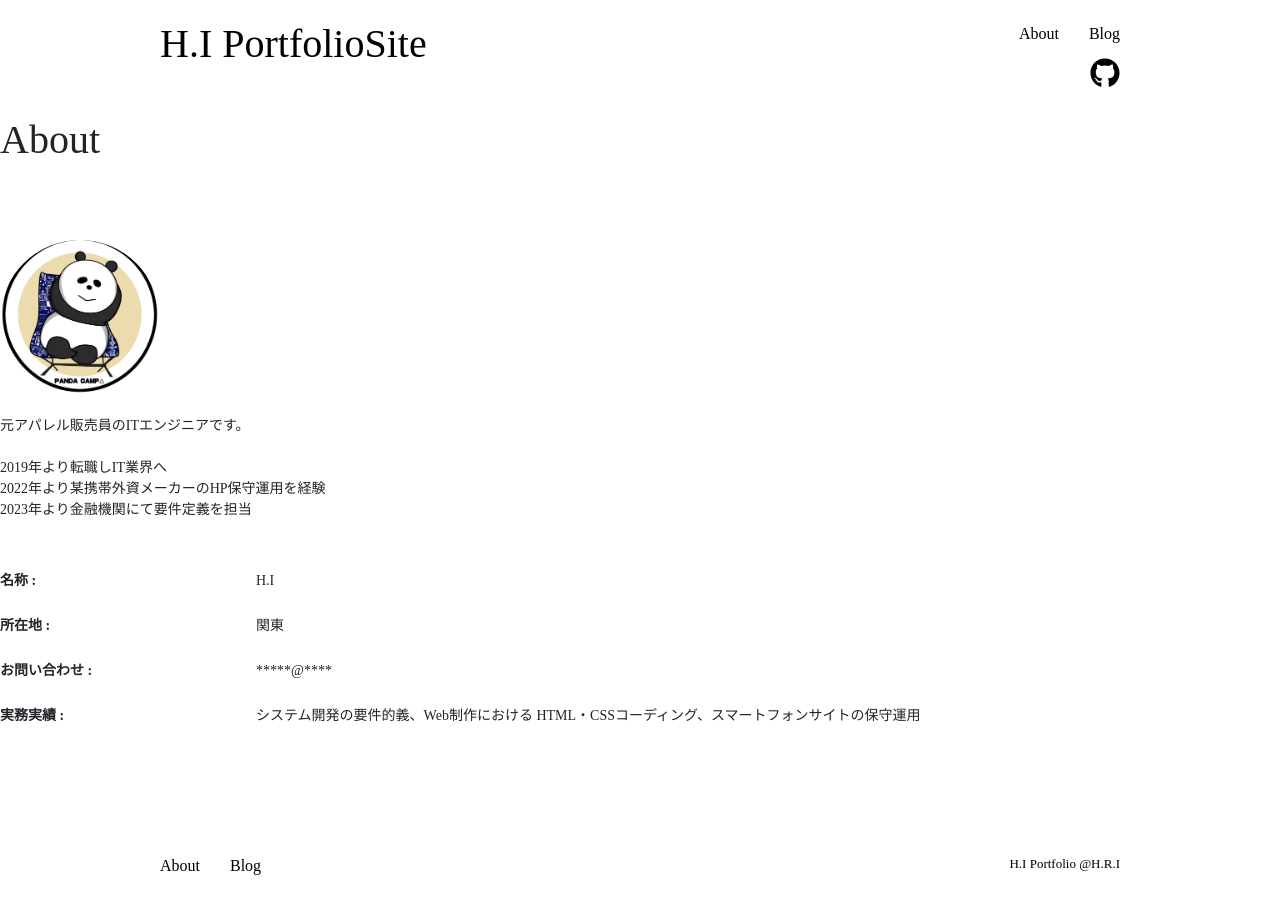
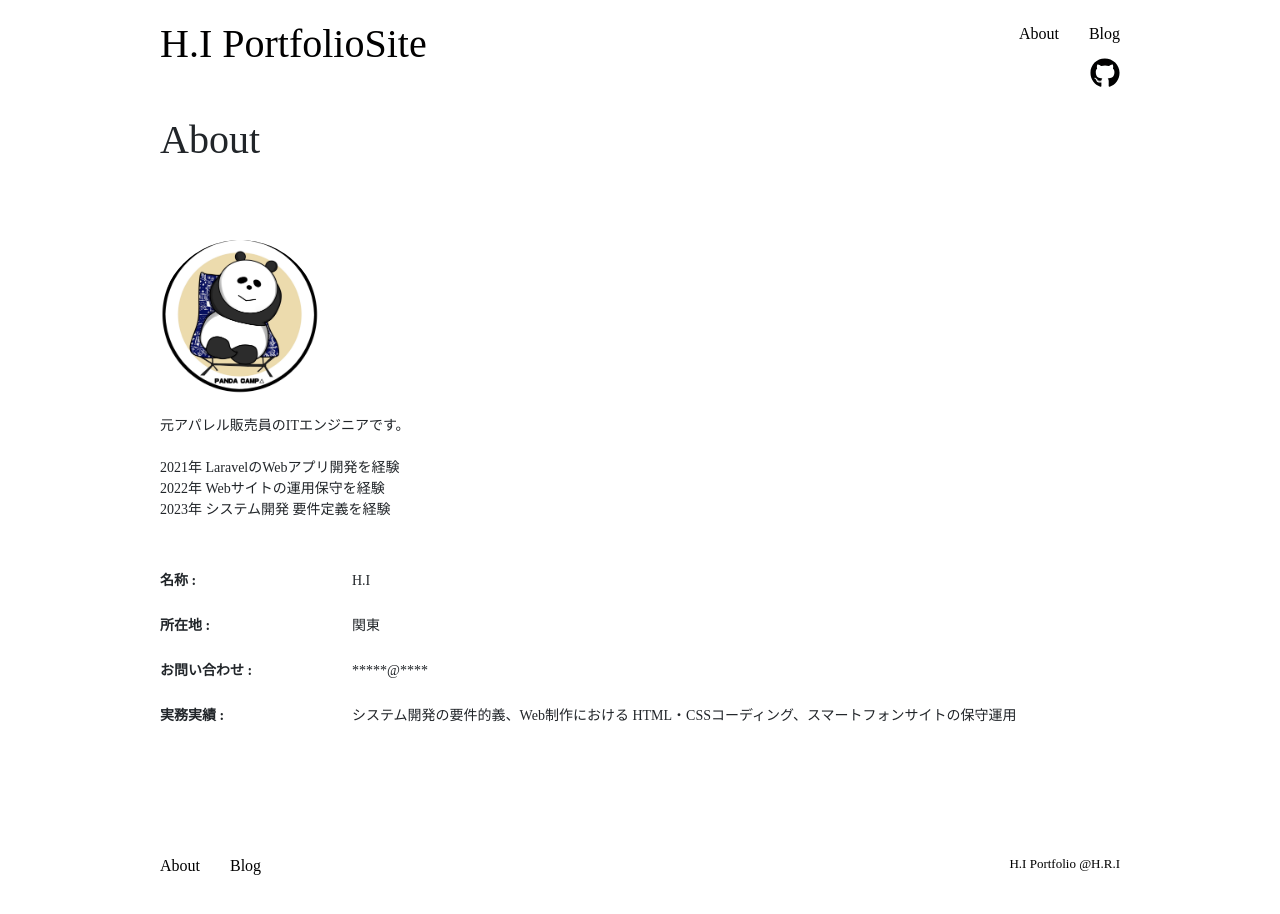
Before and after one commit to Hironori-ishikawa/react-bootstrap-portfolio, a React (Create React App) app: page /about in a window 1280 px wide. Shown: the top 914 px of the page. Built offline with nearby package versions, Linux system fonts and the light colour scheme.

Commit message:
fix24/7/31

```diff
--- a/src/App.css
+++ b/src/App.css
@@ -154,6 +154,11 @@ img {
 
 .SkillBox {
   margin-bottom: 60px;
+}
+
+.AboutPageBox {
+  max-width: 960px;
+  margin: 0 auto;
 }
 
 
--- a/src/components/AboutPage.js
+++ b/src/components/AboutPage.js
@@ -11,9 +11,9 @@ export const AboutPage = () => {
       <div className='AboutText'>
         <p>
           元アパレル販売員のITエンジニアです。<br /><br />
-          2019年より転職しIT業界へ<br />
-          2022年より某携帯外資メーカーのHP保守運用を経験<br />
-          2023年より金融機関にて要件定義を担当<br />
+          2021年 LaravelのWebアプリ開発を経験<br />
+          2022年 Webサイトの運用保守を経験<br />
+          2023年 システム開発 要件定義を経験<br />
         </p>
       </div>
       <div className='ProfileBox'>
```
